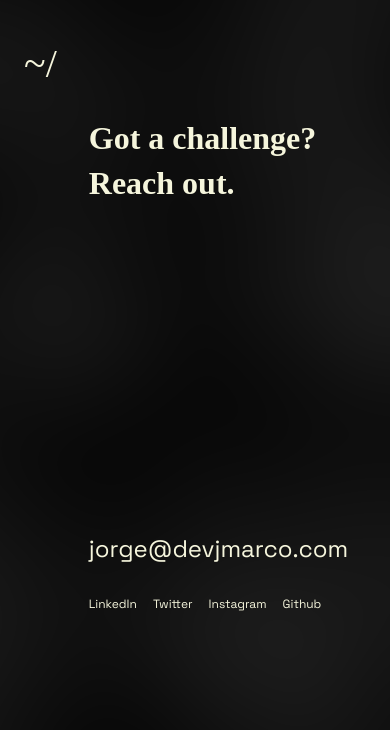
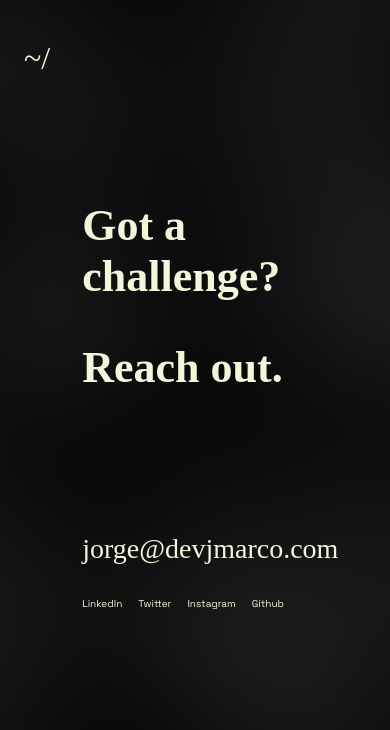
Before and after one commit to jmarcoz1/devjmarco, a React (Create React App) app: page /contact in a window 390 px wide. Shown: the top 730 px of the page. Built offline with nearby package versions, Linux system fonts and the light colour scheme; a web font is replaced by a local one.

Commit message:
Final styling

```diff
--- a/src/components/Contact.js
+++ b/src/components/Contact.js
@@ -12,8 +12,8 @@ const Contact = () => {
       <div className='contact-second-column'>
 
         <div className='contact-h2-div'>
-          <h2 className='contact-h1'>Got a challenge?</h2>
-          <h2 className='contact-h1'>Reach out.</h2>
+          <h2 className='contact-h1-question'>Got a challenge?</h2>
+          <h2 className='contact-h1-hook'>Reach out.</h2>
         </div>
 
         <div className='contact-empty-horizontal'>
--- a/src/components/Work.js
+++ b/src/components/Work.js
@@ -9,8 +9,7 @@ const Work = () => {
         <Link className='work-homelink' to='/'>~/</Link>
       </div>
       <div className='work-second-column'>
-        <h1 className='work-under-construction'>Under construction!</h1>
-        <h1 className='work-under-construction'>Come back in a few months. Workers are doing their best.</h1>
+        <h1 className='work-under-construction'>Under construction! <br /> <br />Come back in a few months. Workers are doing their best.</h1>
       </div>
     </div>
   )
--- a/src/styles/about.css
+++ b/src/styles/about.css
@@ -71,9 +71,7 @@ div {
   flex: 5;
   padding: 96px 94px;
 }
-.about-hi-div {
-  flex: 2;
-}
+
 
 /* h1 */
 .about-h1 {
@@ -116,9 +114,15 @@ h2 {
     padding: 2rem 1rem;
   }
   .about-h1 {
-    font: bold 48px/normal var(--ff);
+    font: bold 44px/normal var(--ff);
+    margin-top: 5rem;
   }
   .about-homelink {
-    font: normal 40px/normal var(--ff);
+    font: normal 32px/normal var(--ff);
+  }
+  .about-h2 {
+    margin: 0.75rem;
+    margin-left: 0;
+    font: normal 20px/normal var(--ff-details);;
   }
 }
--- a/src/styles/contact.css
+++ b/src/styles/contact.css
@@ -111,7 +111,11 @@
 }
 
 /* h1 & h2 */
-.contact-h1 {
+.contact-h1-hook {
+  font: var(--h1-contact);
+  margin: 0;
+}
+.contact-h1-question {
   font: var(--h1-contact);
   margin: 0;
 }
@@ -149,7 +153,7 @@
   }
 
   .contact-homelink {
-    font: normal 40px/normal var(--ff);
+    font: normal 32px/normal var(--ff);
   }
 
   /* div */
@@ -194,9 +198,14 @@
   }
 
   /* h1 & h2 */
-  .contact-h1 {
-    font: bold 32px/normal var(--ff);
+  .contact-h1-hook {
+    font: bold 44px/normal var(--ff);
     margin: 0;
+  }
+  .contact-h1-question {
+    font: bold 44px/normal var(--ff);
+    margin-top: 5rem;
+    margin-bottom: 2rem;
   }
   .contact-h2 {
     font: var(--h2-catch);
@@ -207,12 +216,12 @@
 
   /* a */
   .contact-a {
-    font: normal 12px/normal var(--ff-links);
+    font: normal 10px/normal var(--ff-links);
     color: var(--colorprimary);
     margin: 0;
   }
   .contact-mail-a {
-    font: normal 24px/normal var(--ff-links);
+    font: normal 28px/normal var(--ff-details);
     color: var(--colorprimary);
     margin-bottom: 32px;
   }
--- a/src/styles/home.css
+++ b/src/styles/home.css
@@ -202,7 +202,7 @@ h4 {
     padding-left: 16px;
   }
   .home-media-section {
-    font: normal 16px/normal var(--ff-links);
+    font: normal 20px/normal var(--ff-links);
     margin-left: 16px;
     margin-right: 32px;
     /* margin: 24px; */
--- a/src/styles/work.css
+++ b/src/styles/work.css
@@ -109,6 +109,6 @@ h1 {
     font: normal 24px/normal var(--ff);;
   }
   .work-homelink {
-    font: normal 40px/normal var(--ff);;
+    font: normal 32px/normal var(--ff);;
   }
 }
```
Also changed, not shown: 1 other file (tests, documents, lock files or other folders).
